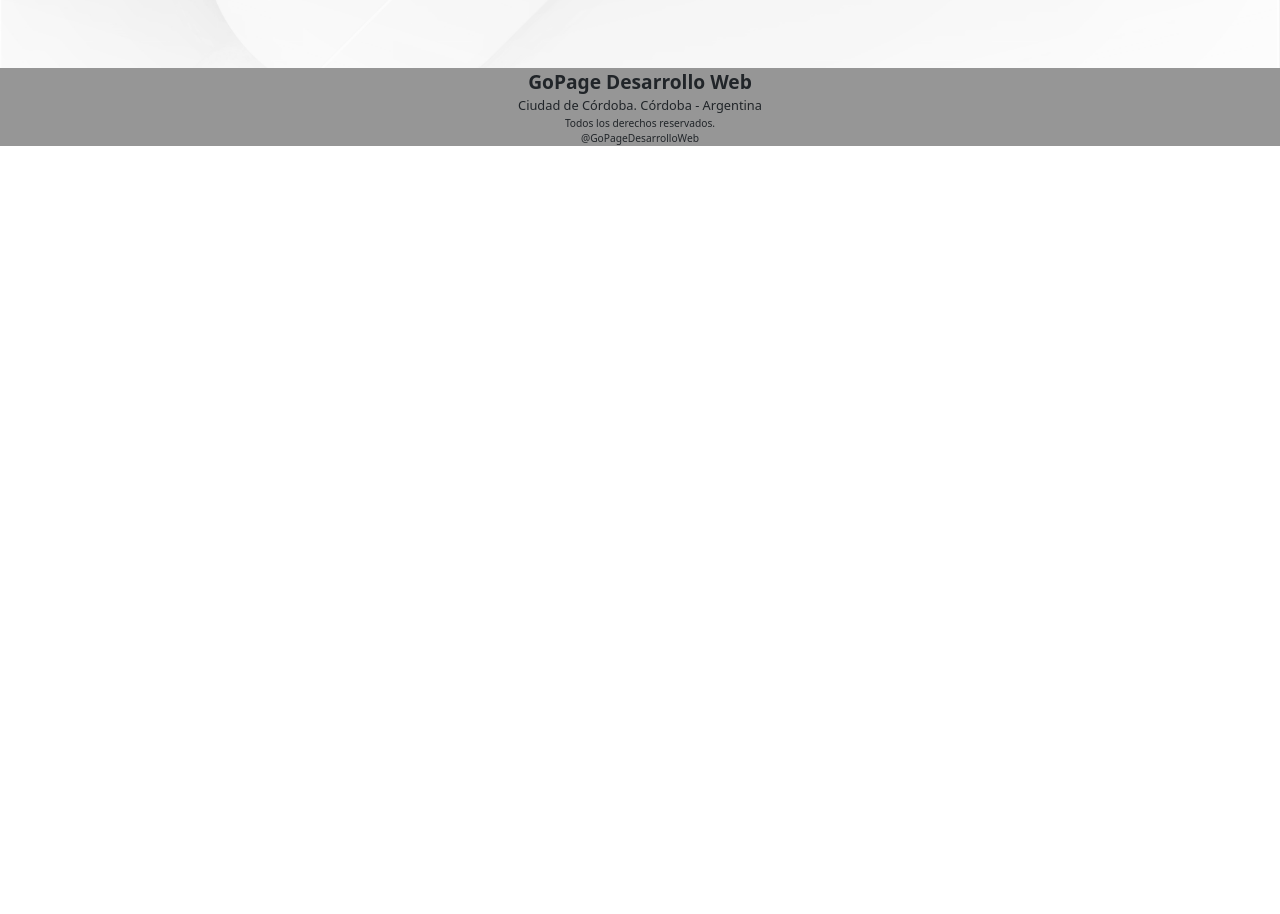
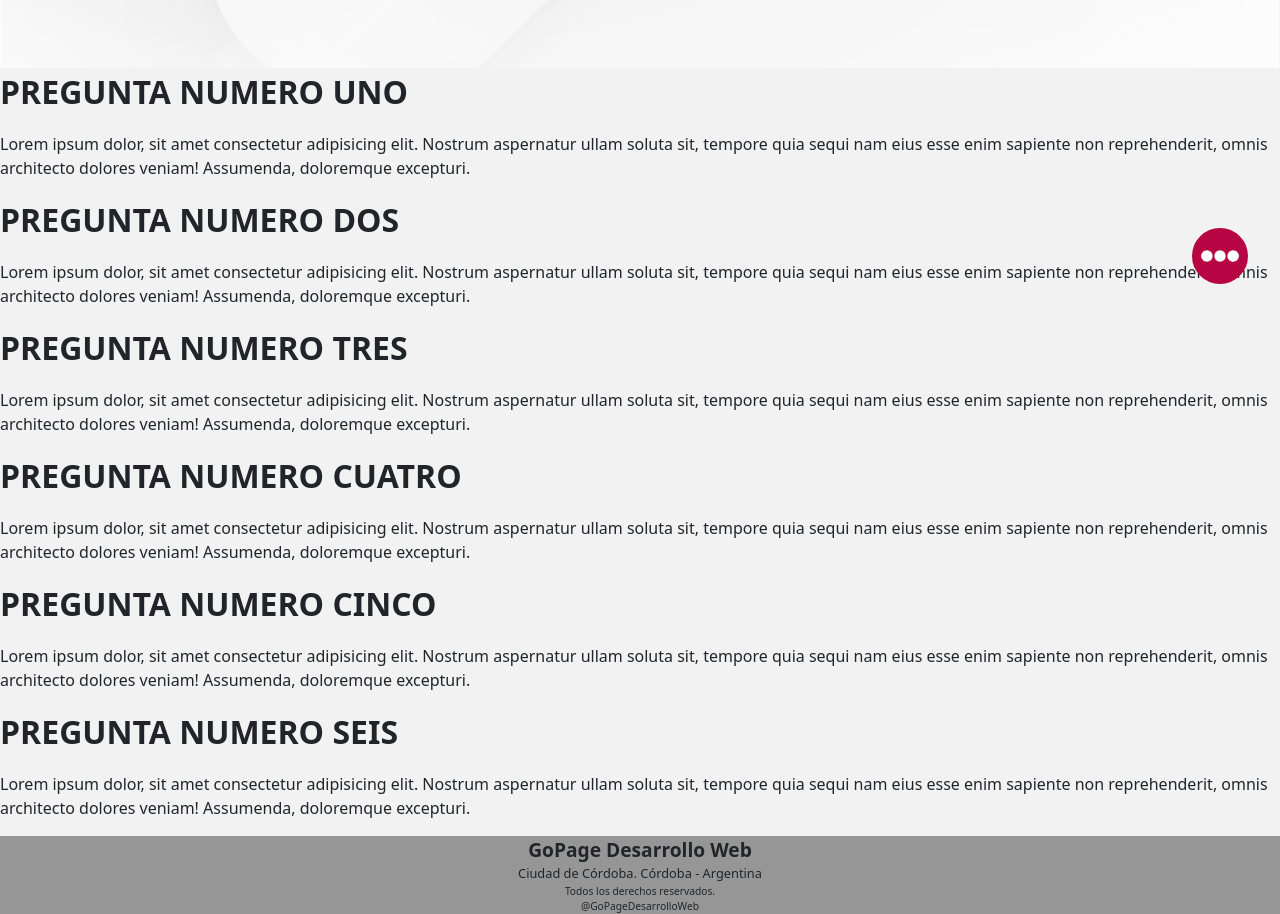
Before and after one commit to dileo24/portafolioGP, a React (Create React App) app in the folder client/: page /help in a window 1280 px wide. Shown: the part 484-1398 px from the top of the page. Before the commit the page ends 800 px from the top, so only its background shows below. Built offline with nearby package versions, Linux system fonts and the light colour scheme.

Commit message:
boton actualizado para volver al home

```diff
--- a/client/src/components/ButtonExt.jsx
+++ b/client/src/components/ButtonExt.jsx
@@ -5,11 +5,11 @@
 import iconoIg from "../multimedia/icon-instagram.png";
 import iconoLd from "../multimedia/icon-linkedin.png";
 import ayuda from "../multimedia/ayuda.png";
+import home from "../multimedia/home.png";
 
-export default function ButtonExt() {
+export default function ButtonExt({ pagina }) {
   const [menuOpen, setMenuOpen] = useState(false);
   const clickOutMenu = useRef(null);
-
   const handleButtonClick = () => {
     setMenuOpen(!menuOpen);
   };
@@ -64,9 +64,15 @@
           >
             <img src={iconoLd} alt="linkedin" className="icono" />
           </a>
-          <a className="circle" href="./help">
-            <img src={ayuda} alt="ayuda" className="icono" />
-          </a>
+          {pagina !== "/help" ? (
+            <a className="circle" href="./help">
+              <img src={ayuda} alt="ayuda" className="icono" />
+            </a>
+          ) : (
+            <a className="circle" href="http://localhost:3000/">
+              <img src={home} alt="home" className="icono" />
+            </a>
+          )}
         </div>
       )}
     </div>
--- a/client/src/components/Home.jsx
+++ b/client/src/components/Home.jsx
@@ -1,4 +1,5 @@
 import React from "react";
+import { useLocation } from "react-router";
 import Navbar from "./Navbar";
 import Footer from "./Footer";
 import ButtonExt from "./ButtonExt";
@@ -26,12 +27,14 @@
     });
   });
 
+  const pagina = useLocation().pathname;
+
   return (
     <div className="homeContainer">
       <Navbar />
       <div className="home-subContainer">
         <Nosotros />
-        <ButtonExt />
+        <ButtonExt pagina={pagina} />
         <Proyectos />
         <Planes />
         <Contacto />
--- a/client/src/components/PregFrec.jsx
+++ b/client/src/components/PregFrec.jsx
@@ -1,9 +1,13 @@
 import React from "react";
+import { useLocation } from "react-router";
 import Navbar from "./Navbar";
 import Footer from "./Footer";
 import imgPreg from "../multimedia/pregFrec.png";
+import ButtonExt from "./ButtonExt";
 
 export default function PregFrec() {
+  const pagina = useLocation().pathname;
+
   return (
     <div className="pregContainer">
       <Navbar />
@@ -22,7 +26,63 @@
           <img src={imgPreg} alt="img" />
         </div>
       </div>
-      <div className="pregContainer"></div>
+      <div className="pregContainer">
+        <div className="preg">
+          <p className="titulo">PREGUNTA NUMERO UNO</p>
+          <p>
+            Lorem ipsum dolor, sit amet consectetur adipisicing elit. Nostrum
+            aspernatur ullam soluta sit, tempore quia sequi nam eius esse enim
+            sapiente non reprehenderit, omnis architecto dolores veniam!
+            Assumenda, doloremque excepturi.
+          </p>
+        </div>
+        <div className="preg">
+          <p className="titulo">PREGUNTA NUMERO DOS</p>
+          <p>
+            Lorem ipsum dolor, sit amet consectetur adipisicing elit. Nostrum
+            aspernatur ullam soluta sit, tempore quia sequi nam eius esse enim
+            sapiente non reprehenderit, omnis architecto dolores veniam!
+            Assumenda, doloremque excepturi.
+          </p>
+        </div>
+        <div className="preg">
+          <p className="titulo">PREGUNTA NUMERO TRES</p>
+          <p>
+            Lorem ipsum dolor, sit amet consectetur adipisicing elit. Nostrum
+            aspernatur ullam soluta sit, tempore quia sequi nam eius esse enim
+            sapiente non reprehenderit, omnis architecto dolores veniam!
+            Assumenda, doloremque excepturi.
+          </p>
+        </div>
+        <div className="preg">
+          <p className="titulo">PREGUNTA NUMERO CUATRO</p>
+          <p>
+            Lorem ipsum dolor, sit amet consectetur adipisicing elit. Nostrum
+            aspernatur ullam soluta sit, tempore quia sequi nam eius esse enim
+            sapiente non reprehenderit, omnis architecto dolores veniam!
+            Assumenda, doloremque excepturi.
+          </p>
+        </div>
+        <div className="preg">
+          <p className="titulo">PREGUNTA NUMERO CINCO</p>
+          <p>
+            Lorem ipsum dolor, sit amet consectetur adipisicing elit. Nostrum
+            aspernatur ullam soluta sit, tempore quia sequi nam eius esse enim
+            sapiente non reprehenderit, omnis architecto dolores veniam!
+            Assumenda, doloremque excepturi.
+          </p>
+        </div>
+        <div className="preg">
+          <p className="titulo">PREGUNTA NUMERO SEIS</p>
+          <p>
+            Lorem ipsum dolor, sit amet consectetur adipisicing elit. Nostrum
+            aspernatur ullam soluta sit, tempore quia sequi nam eius esse enim
+            sapiente non reprehenderit, omnis architecto dolores veniam!
+            Assumenda, doloremque excepturi.
+          </p>
+        </div>
+      </div>
+      <ButtonExt pagina={pagina} />
       <Footer />
     </div>
   );
--- a/client/src/styles/base/_settings.scss
+++ b/client/src/styles/base/_settings.scss
@@ -4,6 +4,7 @@
 $fondoClaro: #f2f2f2;
 $grisClaro: #e7e7e7;
 $grisOscuro: #808080;
+$tituloSize: 2.5vw;
 $descrSize: 1.4vw;
 $descrSizeResp: 3.6vw;
 $descrLineHeight: 150%;
--- a/client/src/styles/components/_pregFrec.scss
+++ b/client/src/styles/components/_pregFrec.scss
@@ -30,4 +30,12 @@
       }
     }
   }
+  .pregContainer {
+    .preg {
+      .titulo {
+        @include tituloMediano;
+        font-size: $tituloSize;
+      }
+    }
+  }
 }
```
Also changed, not shown: client/src/multimedia/home.png (added).
